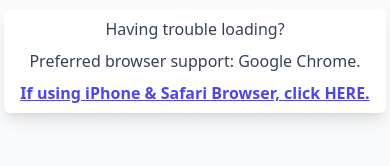
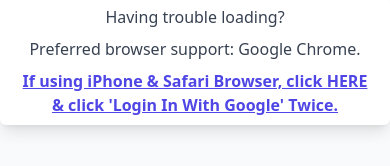
Before and after one commit to chriszmx/fjz-llc, a React (Vite) app in the folder ghi/: page / in a window 390 px wide. Both pictures are taken after a click on the link "Get started". Shown: the part 485-651 px from the top of the page. Built offline with nearby package versions, Linux system fonts and the light colour scheme; no server answers.

Commit message:
iphone iphone

```diff
--- a/ghi/src/components/Home.jsx
+++ b/ghi/src/components/Home.jsx
@@ -127,7 +127,7 @@
             <p className="mb-2 text-gray-700 dark:text-gray-300">Having trouble loading?</p>
             <p className="mb-2 text-gray-700 dark:text-gray-300">Preferred browser support: Google Chrome.</p>
             <a href="/login" className="text-indigo-600 dark:text-indigo-400 font-semibold underline hover:text-indigo-500 dark:hover:text-indigo-300">
-                If using iPhone & Safari Browser, click HERE.
+                If using iPhone & Safari Browser, click HERE & click 'Login In With Google' Twice.
             </a>
         </div>
     </div>
```
